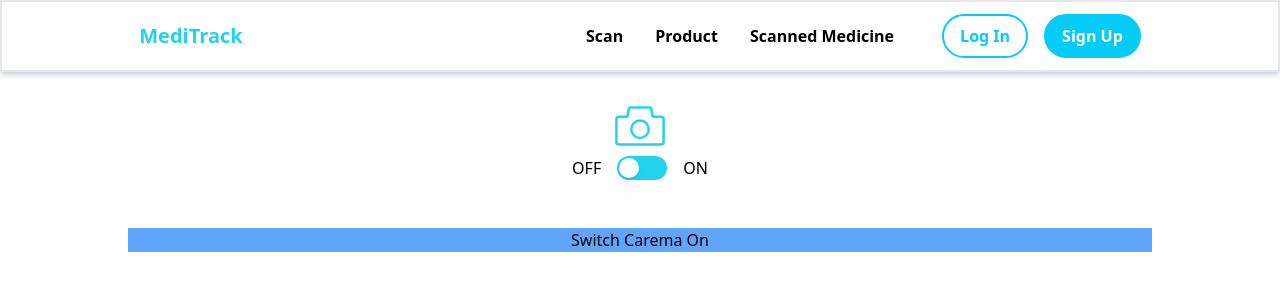
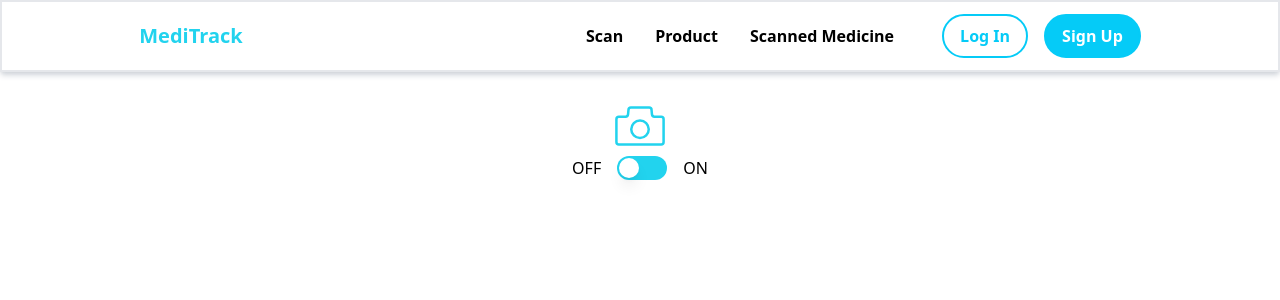
Before and after one commit to Medi-Track/MediTrack, a React (Create React App) app in the folder client/: page /scan in a window 1280 px wide. Shown: the top 300 px of the page. Built offline with nearby package versions, Linux system fonts and the light colour scheme.

Commit message:
working on scan page ui

```diff
--- a/client/src/components/CodeScanner.tsx
+++ b/client/src/components/CodeScanner.tsx
@@ -81,7 +81,7 @@ function CodeScanner() {
 								<span
 									aria-hidden="true"
 									className={`${
-										show ? "translate-x-[28px]" : "translate-x-0"
+										show ? "translate-x-[26px]" : "translate-x-0"
 									}
             pointer-events-none inline-block h-[20px] w-[20px] transform
 			rounded-full bg-white shadow-lg ring-0 transition
@@ -116,18 +116,12 @@ function CodeScanner() {
 				>
 					{show && (
 						<button
-							className=" w-full bg-red-400 "
+							className="  px-3 text-lg text-white bg-cyan-700 "
 							onClick={() => setTorchOn(!torchOn)}
 						>
 							Switch Torch {torchOn ? "Off" : "On"}
 						</button>
 					)}
-					<button
-						className=" w-full bg-blue-400"
-						onClick={() => setShow(!show)}
-					>
-						Switch Carema {show ? "Off" : "On"}
-					</button>
 				</div>
 			</div>
 
```
